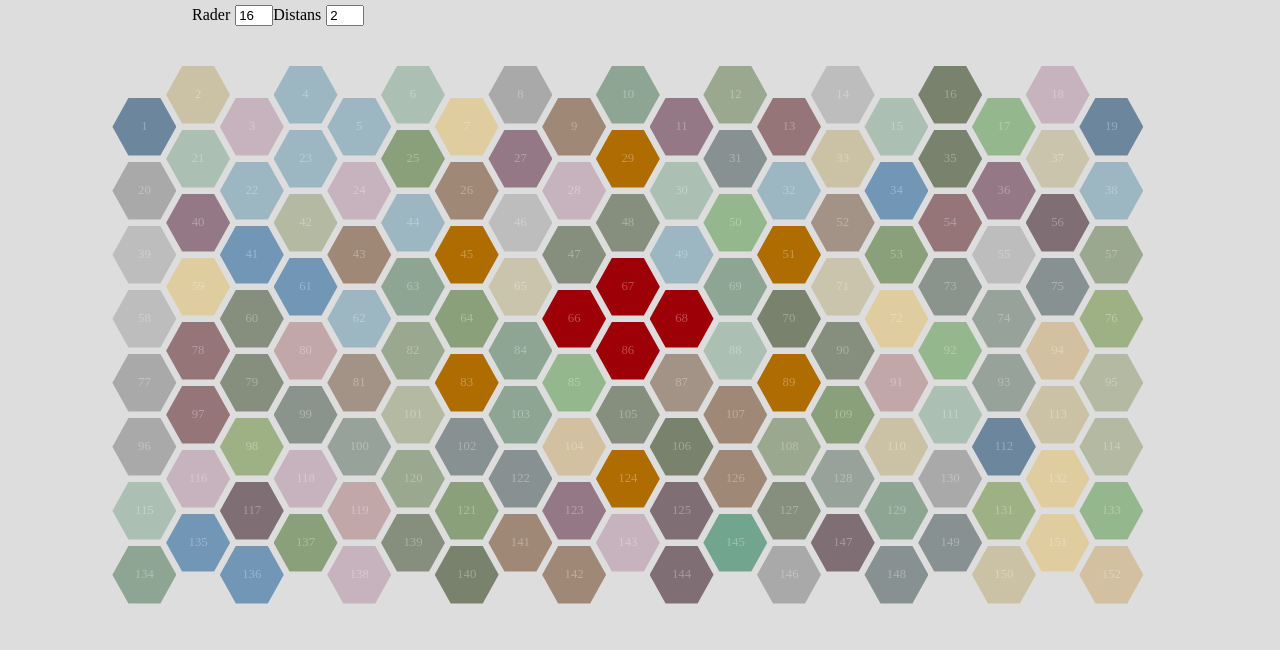
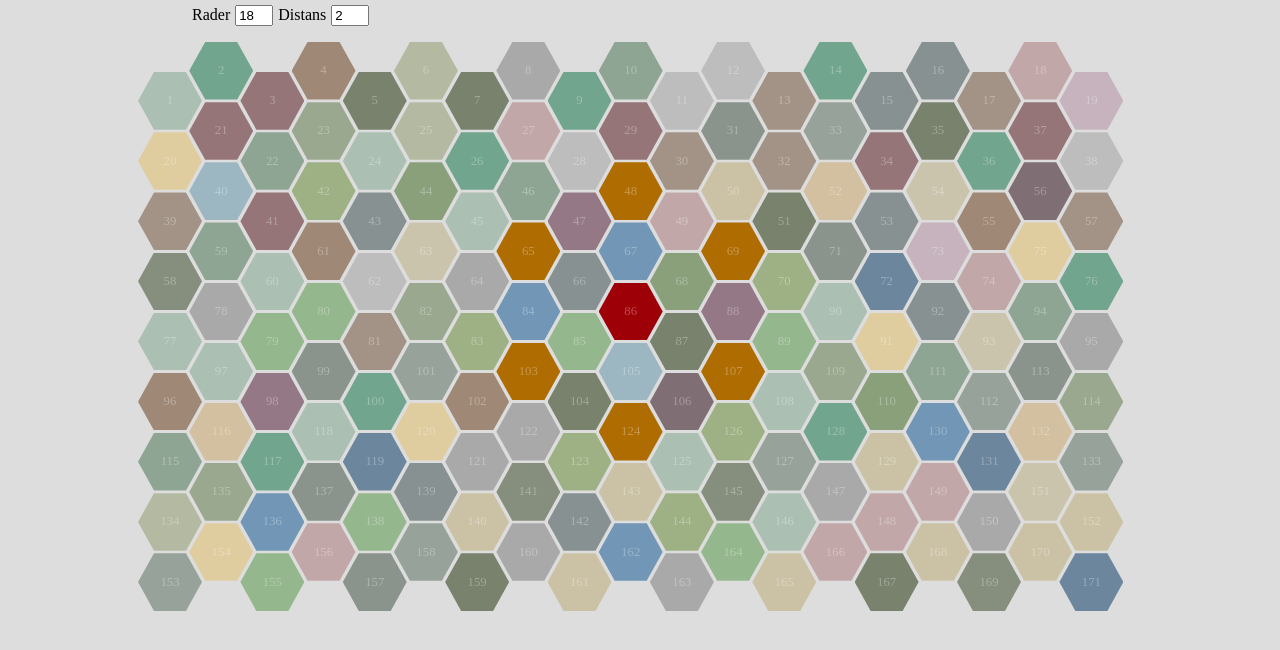
Before and after one commit to erikbjoern/boardgame-prototyping, a Vue app: page / in a window 1280 px wide. Shown: the top 650 px of the page. Built offline with nearby package versions, Linux system fonts and the light colour scheme.

Commit message:
add caching mechanism for hex colors

```diff
--- a/src/App.vue
+++ b/src/App.vue
@@ -17,17 +17,17 @@
     <input id="columns" type="number" min="7" step="2" v-model="columns" /> -->
     </div>
     <ul class="hex-grid__list">
-      <li v-for="hex in hexes" :key="hex" class="hex-grid__item">
+      <li v-for="hex in hexes" :key="hex.number" class="hex-grid__item">
         <div
           class="hex-grid__content"
-          :style="`background-color: ${randomColor()}9a`"
+          :style="`background-color: ${hex.color}9a`"
           :class="{
-            center: isCenter(hex),
-            hidden: isOverflowing(hex),
-            village: isVillageHex(hex),
+            center: isCenter(hex.number),
+            hidden: isOverflowing(hex.number),
+            village: isVillageHex(hex.number),
           }"
         >
-          {{ hex }}
+          {{ hex.number }}
         </div>
       </li>
     </ul>
@@ -36,10 +36,7 @@
 
 <script>
 import { colors } from "@/helpers/colors";
-import {
-  isCenter,
-  isVillage,
-} from "@/helpers/tilePositions";
+import { isCenter, isVillage } from "@/helpers/tilePositions";
 
 export default {
   name: "App",
@@ -47,21 +44,13 @@ export default {
     return {
       columns: 19, //se till att ändra i CSS-variabeln också om denna ska ändras
       colors: colors,
-      visibleRows: 16,
+      hexes: [],
+      hexStash: [],
+      visibleRows: 18,
       villageDistance: 2, //kan vara 2-4 ungefär
     };
   },
   computed: {
-    hexes() {
-      const array = new Array(this.hexCount);
-      let i = array.length;
-
-      while (i--) {
-        array[i] = i + 1;
-      }
-
-      return array;
-    },
     rows() {
       return Math.ceil(this.visibleRows / 2);
     },
@@ -97,6 +86,26 @@ export default {
     },
   },
   watch: {
+    hexCount: {
+      handler(newValue, oldValue = 0) {
+        const difference = Math.abs(newValue - oldValue);
+        const { hexes, hexStash } = this;
+
+        if (newValue > oldValue) {
+          for (let i = 1; i <= difference; i++) {
+            hexStash.length > 0
+              ? hexes.push(hexStash[hexStash.length - 1]) && hexStash.pop()
+              : hexes.push({ number: oldValue + i, color: this.randomColor() });
+          }
+        } else {
+          for (let i = 1; i <= difference; i++) {
+            hexStash.push(hexes[oldValue - i]);
+            hexes.pop();
+          }
+        }
+      },
+      immediate: true,
+    },
     visibleRows(newValue, oldValue) {
       if (this.villageDistance > this.villageDistanceMaximum)
         this.villageDistance = this.villageDistanceMaximum;
@@ -121,7 +130,7 @@ body {
 
 input {
   width: 30px;
-  margin-left: 5px;
+  margin: 0 5px;
 }
 
 .hidden {
@@ -138,10 +147,10 @@ input {
 
 .hex-grid__list {
   display: grid;
-  gap: 0.5vw 0.1vw;
+  gap: 0.2vw 0;
   grid-template-columns: repeat(auto-fill, 2vw);
   list-style-type: none;
-  margin: 5vh calc(8vw - 30px);
+  margin: 2vh calc(10vw - 30px);
 }
 
 .hex-grid__item {
```
